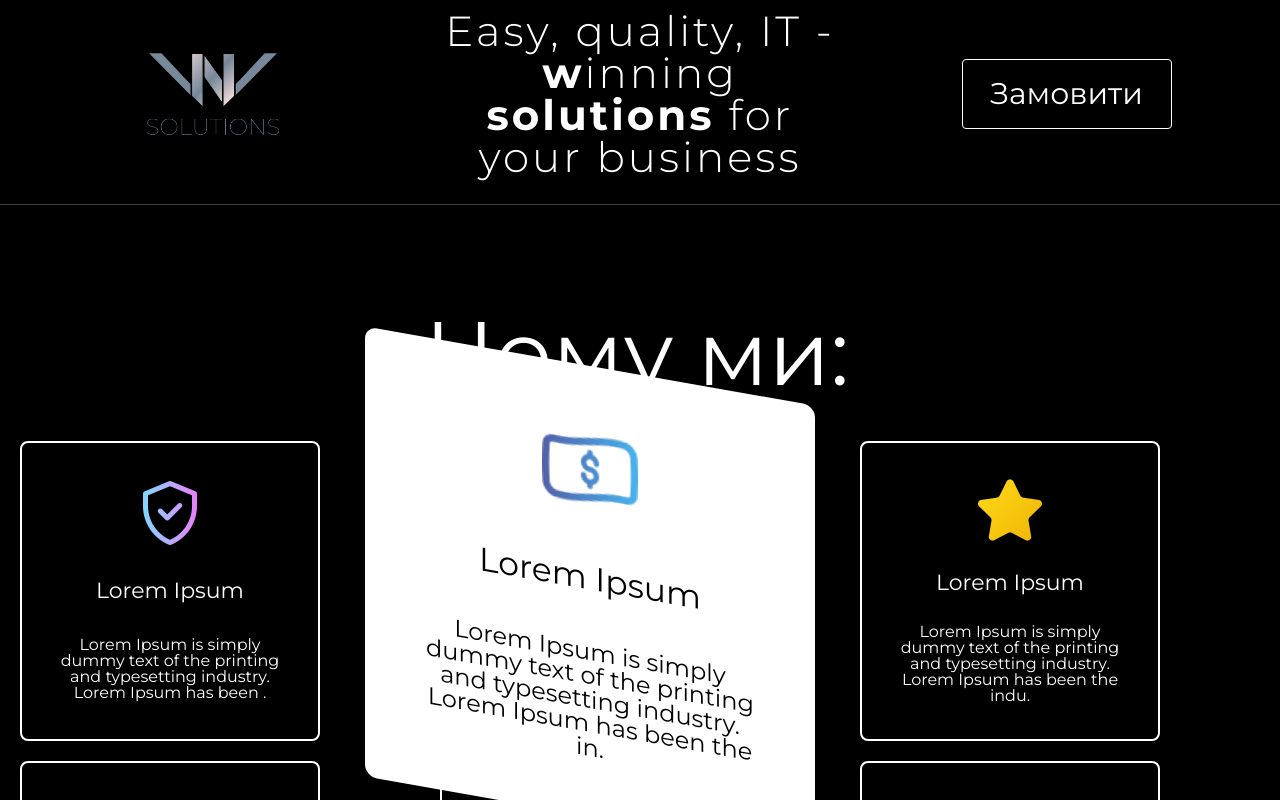
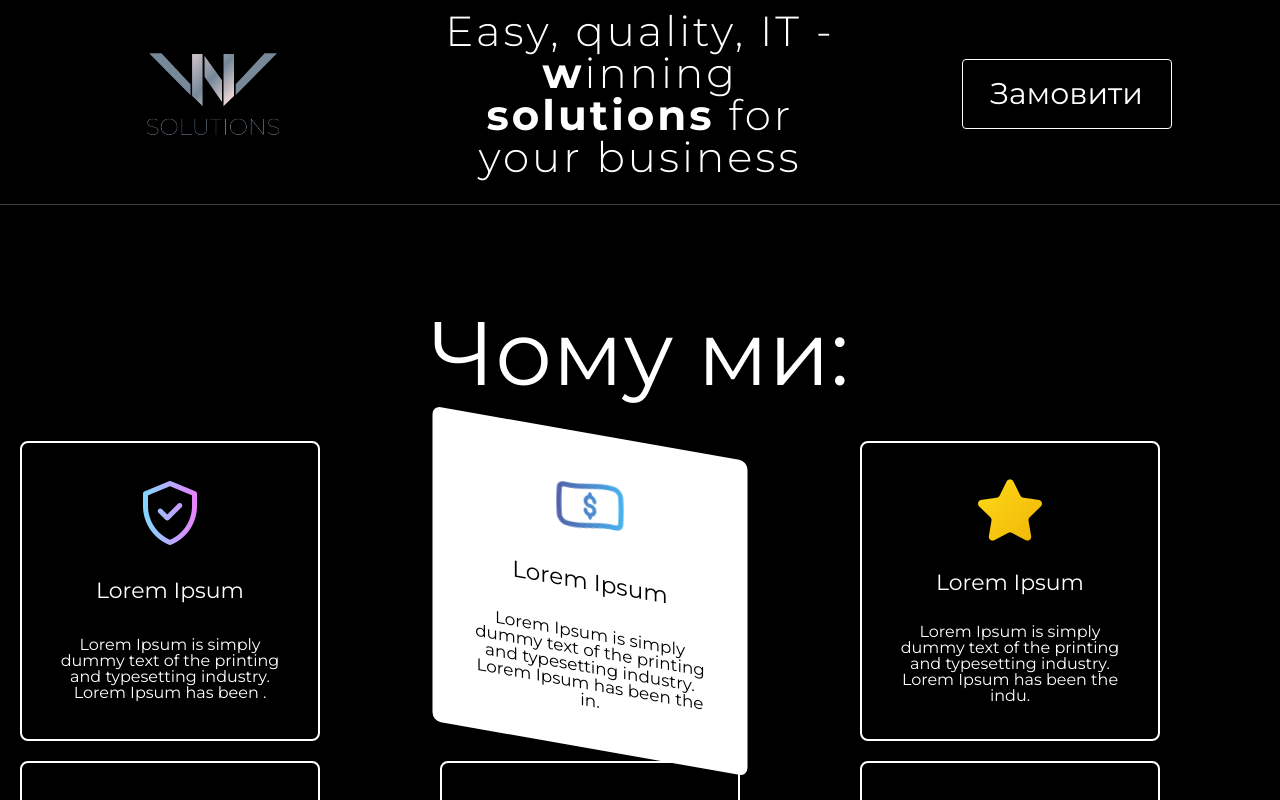
Before and after one commit to barsuchellos/Test-Task-1, a React (Create React App) app: page / in a window 1280 px wide. In both pictures the pointer is over the item 590 px from the left and 591 px from the top of the page. Shown: the top 800 px of the page. Built offline with nearby package versions, Linux system fonts and the light colour scheme.

Commit message:
add styles fro container

```diff
--- a/src/components/Container/styles.module.scss
+++ b/src/components/Container/styles.module.scss
@@ -42,7 +42,7 @@
     &:nth-child(even):hover {
         background-color: white;
         color: black;
-        transform: skewY(10deg) scale(150%);
+        transform: skewY(10deg) scale(105%);
 
         .container_description {
             color: black;
--- a/src/styles/app.module.scss
+++ b/src/styles/app.module.scss
@@ -1,4 +1,3 @@
-
 
 * {
     color: white;
```
Also changed, not shown: src/components/Header/styles.module.scss (line endings or trailing spaces).
